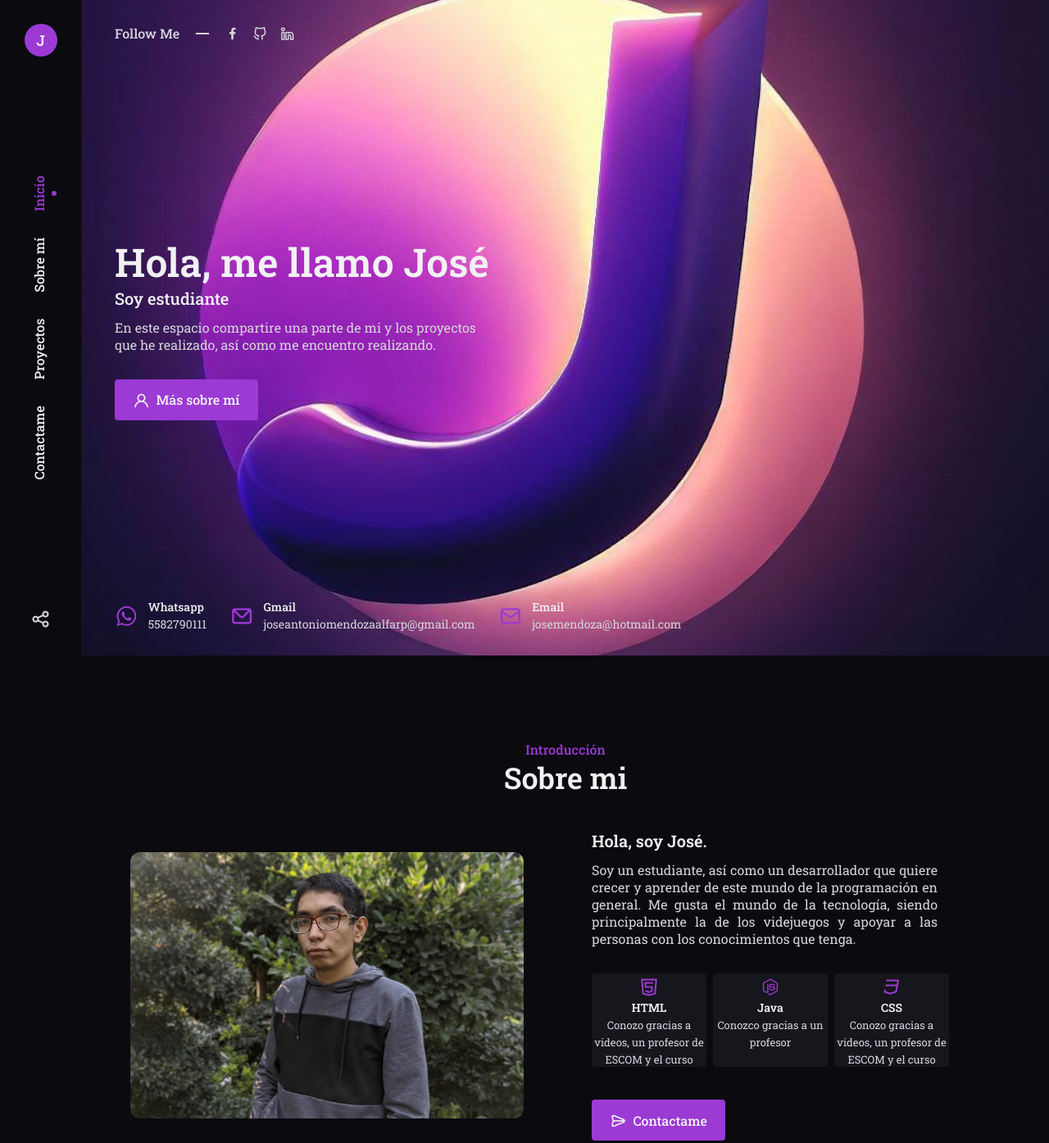
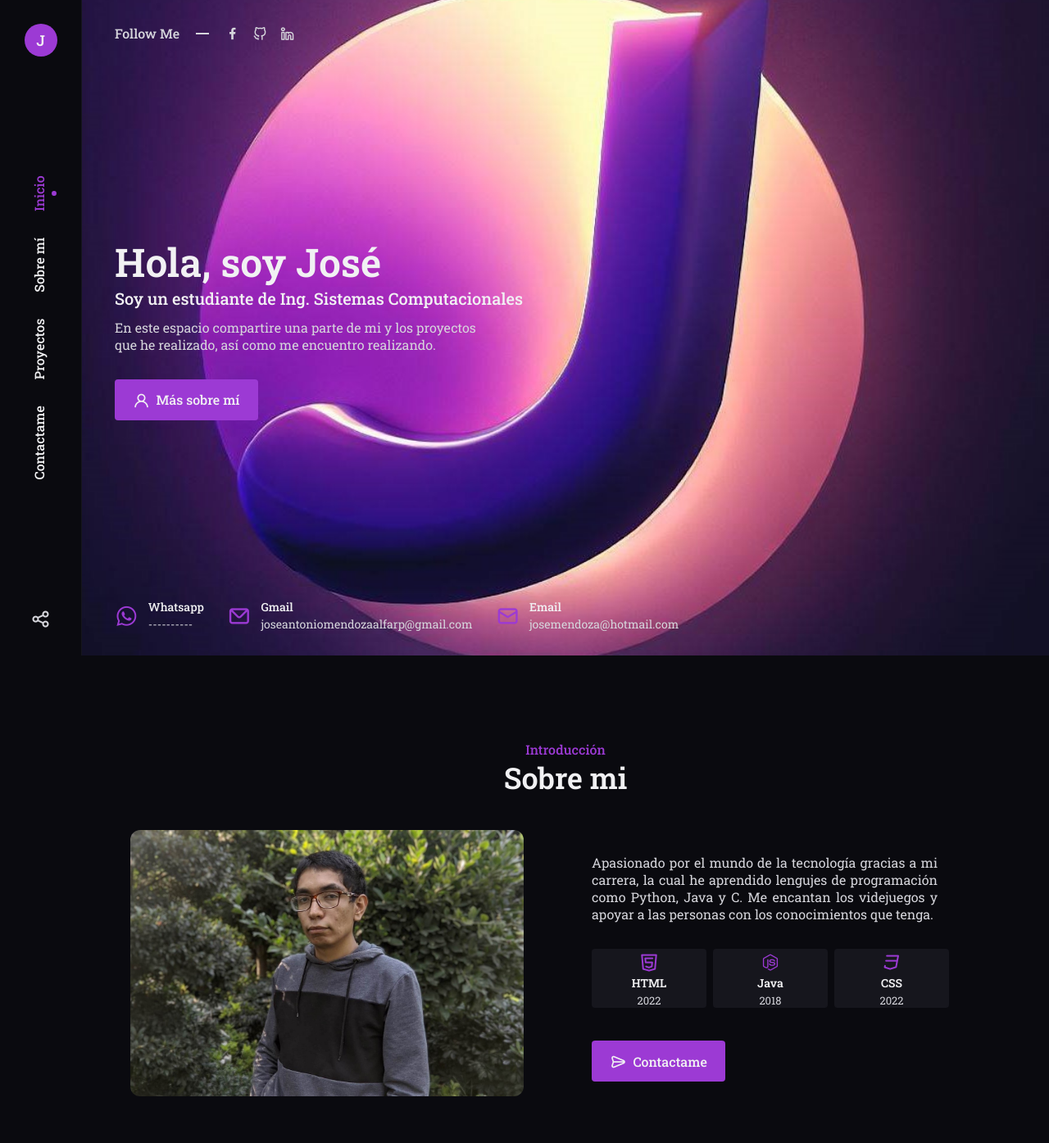
Before and after one commit to Gweenkiyah/Portafolio-Web, a plain HTML site: page index.html in a window 1280 px wide. Shown: the top 1395 px of the page at 82% size. Drawn offline with nearby package versions, Linux system fonts and the light colour scheme.

Commit message:
index.html
Actualización a la información que venia en el portafilio

```diff
--- a/index.html
+++ b/index.html
@@ -80,8 +80,8 @@
                     <img src="img/Logo1.jpeg" alt="" class="home_img">
 
                     <div class="home_data">
-                        <h1 class="home_title">Hola, me llamo José</h1>
-                        <h3 class="home_subtitle">Soy estudiante</h3>
+                        <h1 class="home_title">Hola, soy José</h1>
+                        <h3 class="home_subtitle">Soy un estudiante de Ing. Sistemas Computacionales</h3>
                         <p class="home_description">En este espacio compartire una parte de mi y los proyectos que he realizado, así como me encuentro realizando.</p>
                         <a href="#about " class="button">
                             <i class="uil uil-user button_icon"></i>
@@ -95,7 +95,7 @@
 
                             <div>
                                 <h3 class="info_title">Whatsapp</h3>
-                                <span class="info_subtitle">5582790111</span>
+                                <span class="info_subtitle">----------</span>
                             </div>
                         </div>
 
@@ -128,25 +128,25 @@
                     <img src="img/imagen_mia2.jpg" alt="" class="about_img">
 
                     <div class="about_data">
-                        <h3 class="about_heading">Hola, soy José.</h3>
-                        <p class="about_description">Soy un estudiante, así como un desarrollador que quiere crecer y aprender de este mundo de la programación en general. Me gusta el mundo de la tecnología, siendo principalmente la de los videjuegos y apoyar a las personas con los conocimientos que tenga.</p>
+                        <h3 class="about_heading"></h3>
+                        <p class="about_description">Apasionado por el mundo de la tecnología gracias a mi carrera, la cual he aprendido lengujes de programación como Python, Java y C. Me encantan los videjuegos y apoyar a las personas con los conocimientos que tenga.</p>
                         <div class="about_info grid">
                             <div class="about_box">
                                 <i class="uil uil-html5-alt about_icon"></i>
                                 <h3 class="about_title">HTML</h3>
-                                <span class="about_subtitle">Conozo gracias a videos, un profesor de ESCOM y el curso</span>
+                                <span class="about_subtitle">2022</span>
                             </div>
 
                             <div class="about_box">
                                 <i class="uil uil-java-script about_icon"></i>
                                 <h3 class="about_title">Java</h3>
-                                <span class="about_subtitle">Conozco gracias a un profesor</span>
+                                <span class="about_subtitle">2018</span>
                             </div>
 
                             <div class="about_box">
                                 <i class="uil uil-css3-simple about_icon"></i>
                                 <h3 class="about_title">CSS</h3>
-                                <span class="about_subtitle">Conozo gracias a videos, un profesor de ESCOM y el curso</span>
+                                <span class="about_subtitle">2022</span>
                             </div>
                         </div>
                         <a href="#contact" class="button">
@@ -170,8 +170,9 @@
                         <div class="timeline">
                             <div class="timeline_item">
                                 <div class="circle_dot"></div>
-                                <h3 class="timeline_title">CECyT No. 9 (CDMX)</h3>
-                                <p class="timeline_text">Técnico en Programación</p>
+                                <h3 class="timeline_title">Escuela Superior de Computo/ESCOM (CDMX)</h3>
+                                <p class="timeline_text">Ing. Sistemas Computacionales (2020)</p>
+
                                 <span class="timeline_date">
                                     <i class="uil uil-calendar-alt"></i>
                                     2017 - 2020
@@ -180,8 +181,8 @@
 
                             <div class="timeline_item">
                                 <div class="circle_dot"></div>
-                                <h3 class="timeline_title">Escuela Superior de Computo/ESCOM (CDMX)</h3>
-                                <p class="timeline_text">Ing. Sistemas Computacionales (2020)</p>
+                                <h3 class="timeline_title">CECyT No. 9 (CDMX)</h3>
+                                <p class="timeline_text">Técnico en Programación</p>
                                 <span class="timeline_date">
                                     <i class="uil uil-calendar-alt"></i>
                                     2020 - Presente
@@ -376,9 +377,9 @@
                     <div class="contact_content">
                         <div class="contact_info">
                             <div class="contact_card">
-                                <i class="uil uil-whatsapp info_icon"></i>
-                                <h3 class="contact_card-title">Whatsapp</h3>
-                                <span class="contact_card-data">5582790111</span>
+                                <i class="uil uil-envelope info_icon"></i>
+                                <h3 class="contact_card-title">Corro estudiantil</h3>
+                                <span class="contact_card-data">jmendozaa2167tmp@alumnoguinda.mx</span>
                                 <span class="contact_button">
                                     Escribeme <i class="uil uil-arrow-right contact_button-icon"></i>
                                 </span>
@@ -460,7 +461,7 @@
                         </div>
                     </div>
 
-                    <p class="footer_copy">&#169; All right reserved</p>
+                    <p class="footer_copy">&#169; All right reserved José Antonio</p>
                 </div>
             </footer>
         </main>
```
